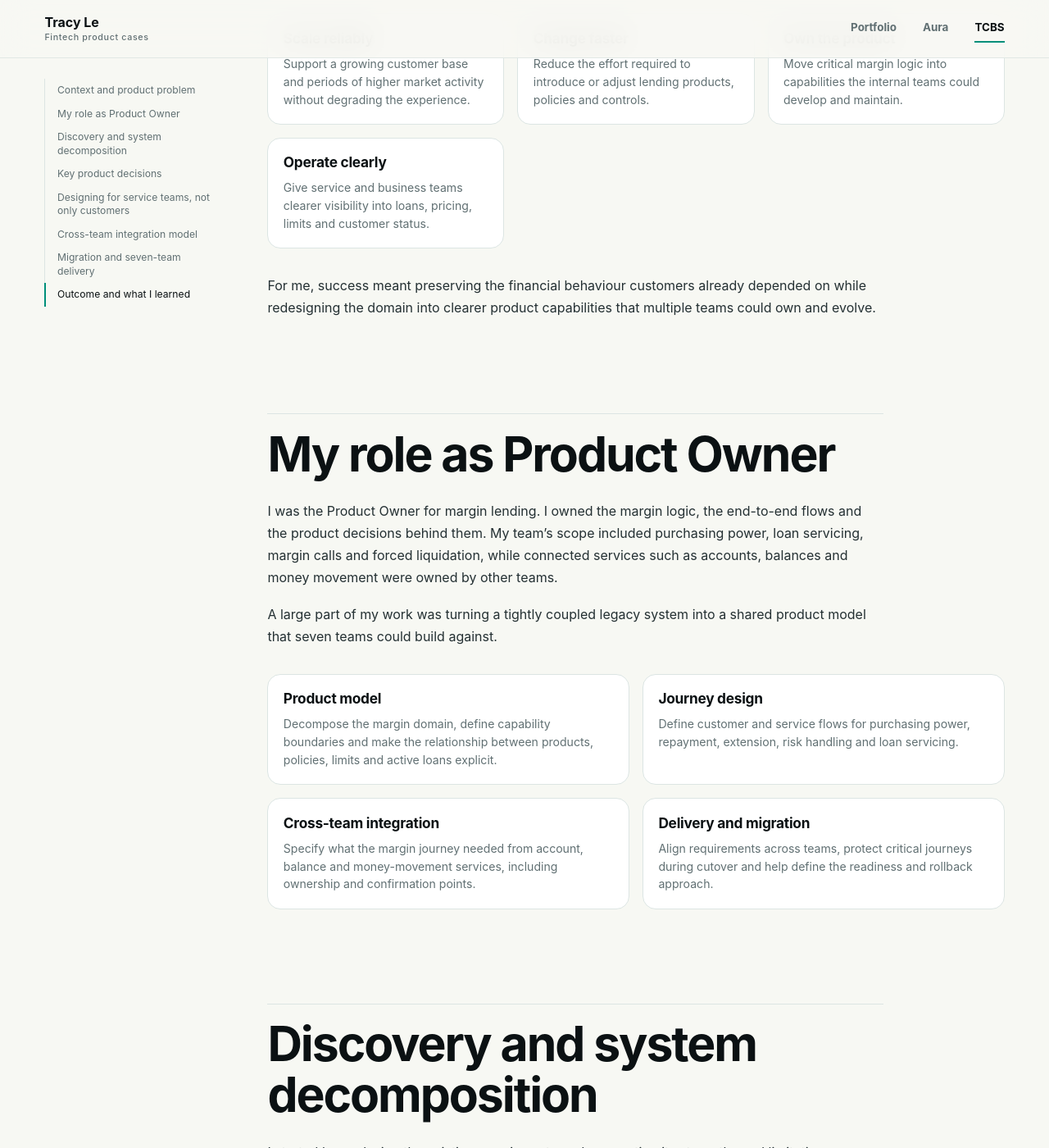
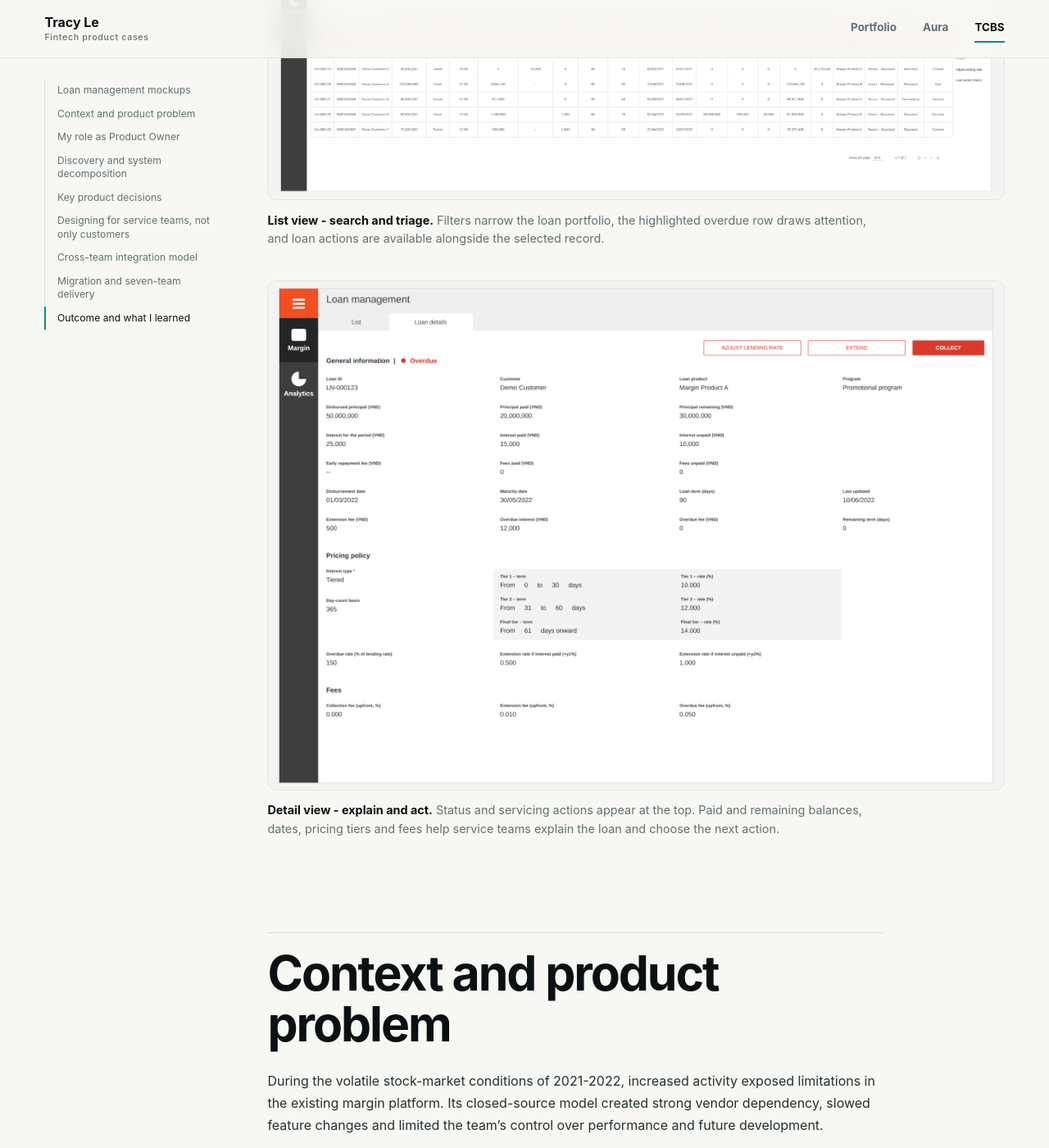
Before and after one commit to tham-tracy/tham-tracy.github.io, a Jekyll site: the page built from work/tcbs-loan-management.md, in a window 1280 px wide and 1400 px high, scrolled down 1957 px. Shown: the whole window at 82% size. Built offline with Jekyll 4.4.1, drawn with Linux system fonts in a browser that asks for light colours; some of the changed text lies outside the part shown.

Commit message:
Make TCBS mockups easier to find

```diff
--- a/work/tcbs-loan-management.md
+++ b/work/tcbs-loan-management.md
@@ -33,6 +33,24 @@ meta:
 **Users.** Customers trading with margin, service teams managing loans, and business teams configuring products, limits and pricing.
 
 **My ownership.** Product model and margin logic, customer and service journeys, product decisions, cross-team integration requirements, and migration readiness for the margin domain.
+</div>
+
+## Loan management mockups
+
+<div class="tcbs-wireframes">
+  <p class="tcbs-wireframes-note">English mockups with illustrative customer, loan and pricing data. Select a screen to open the full-size image in a new tab.</p>
+  <figure>
+    <a href="{{ '/assets/img/tcbs/loan-management-list-view.png' | relative_url }}" target="_blank" rel="noopener" aria-label="Open loan list mockup at full size in a new tab">
+      <img src="{{ '/assets/img/tcbs/loan-management-list-view.png' | relative_url }}" width="2048" height="739" loading="eager" alt="Loan management list mockup with search filters, loan balances, statuses and actions for details, extension, collection, rate adjustment and action history">
+    </a>
+    <figcaption><strong>List view - search and triage.</strong> Filters narrow the loan portfolio, the highlighted overdue row draws attention, and loan actions are available alongside the selected record.</figcaption>
+  </figure>
+  <figure>
+    <a href="{{ '/assets/img/tcbs/loan-management-detail-view.png' | relative_url }}" target="_blank" rel="noopener" aria-label="Open loan detail mockup at full size in a new tab">
+      <img src="{{ '/assets/img/tcbs/loan-management-detail-view.png' | relative_url }}" width="2048" height="1414" loading="eager" alt="Loan detail mockup showing overdue status, principal and interest paid and remaining, dates, tiered pricing, fees and servicing actions">
+    </a>
+    <figcaption><strong>Detail view - explain and act.</strong> Status and servicing actions appear at the top. Paid and remaining balances, dates, pricing tiers and fees help service teams explain the loan and choose the next action.</figcaption>
+  </figure>
 </div>
 
 ## Context and product problem
@@ -158,21 +176,7 @@ I created prototypes for the internal debt-management experience. The tool separ
   <article><h3>Detail view</h3><p>Show loan status first, then principal, interest and fees split into original, paid and remaining amounts, followed by dates, pricing and servicing actions.</p></article>
 </div>
 
-<div class="tcbs-wireframes">
-  <p class="tcbs-wireframes-note">English mockups with illustrative customer, loan and pricing data. Select a screen to open the full-size image in a new tab.</p>
-  <figure>
-    <a href="{{ '/assets/img/tcbs/loan-management-list-view.png' | relative_url }}" target="_blank" rel="noopener" aria-label="Open loan list mockup at full size in a new tab">
-      <img src="{{ '/assets/img/tcbs/loan-management-list-view.png' | relative_url }}" width="2048" height="739" loading="lazy" alt="Loan management list mockup with search filters, loan balances, statuses and actions for details, extension, collection, rate adjustment and action history">
-    </a>
-    <figcaption><strong>List view - search and triage.</strong> Filters narrow the loan portfolio, the highlighted overdue row draws attention, and loan actions are available alongside the selected record.</figcaption>
-  </figure>
-  <figure>
-    <a href="{{ '/assets/img/tcbs/loan-management-detail-view.png' | relative_url }}" target="_blank" rel="noopener" aria-label="Open loan detail mockup at full size in a new tab">
-      <img src="{{ '/assets/img/tcbs/loan-management-detail-view.png' | relative_url }}" width="2048" height="1414" loading="lazy" alt="Loan detail mockup showing overdue status, principal and interest paid and remaining, dates, tiered pricing, fees and servicing actions">
-    </a>
-    <figcaption><strong>Detail view - explain and act.</strong> Status and servicing actions appear at the top. Paid and remaining balances, dates, pricing tiers and fees help service teams explain the loan and choose the next action.</figcaption>
-  </figure>
-</div>
+<p><a href="#loan-management-mockups">View the loan list and detail mockups above.</a></p>
 
 Three decisions made the experience useful for daily operations:
 
```
